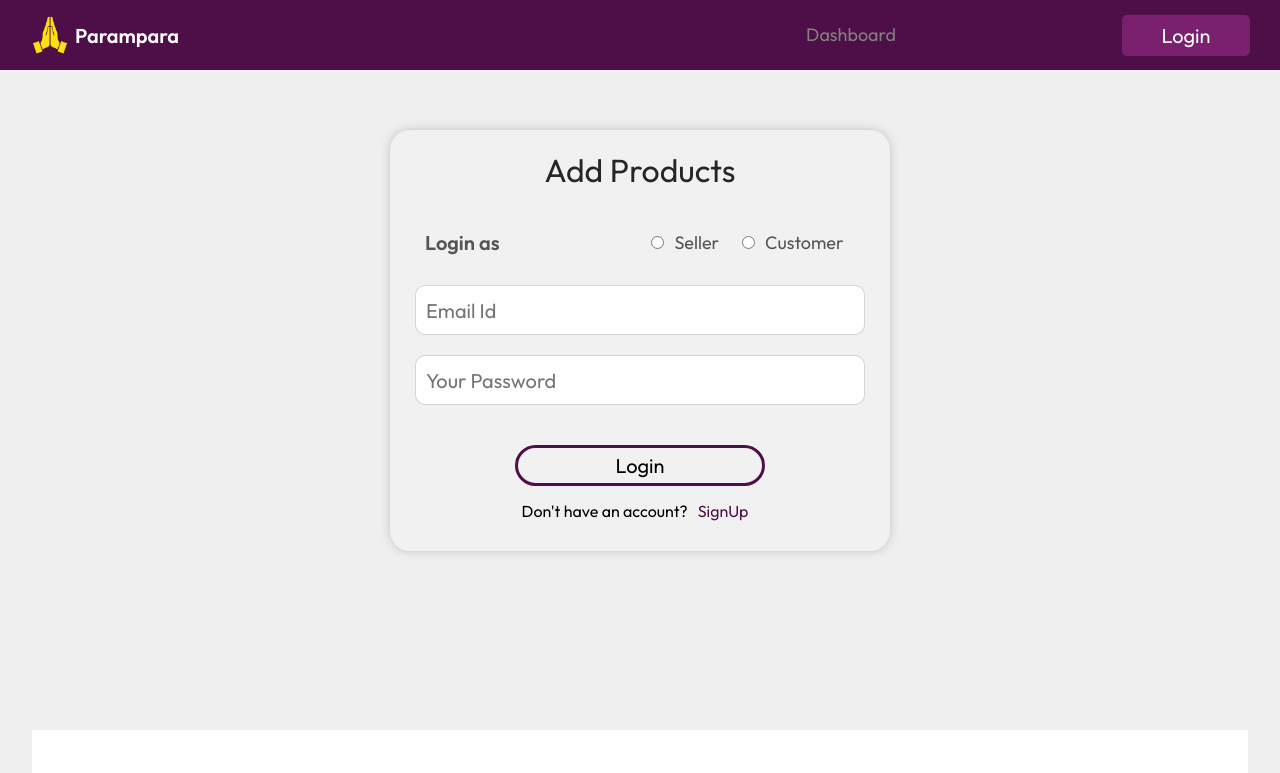
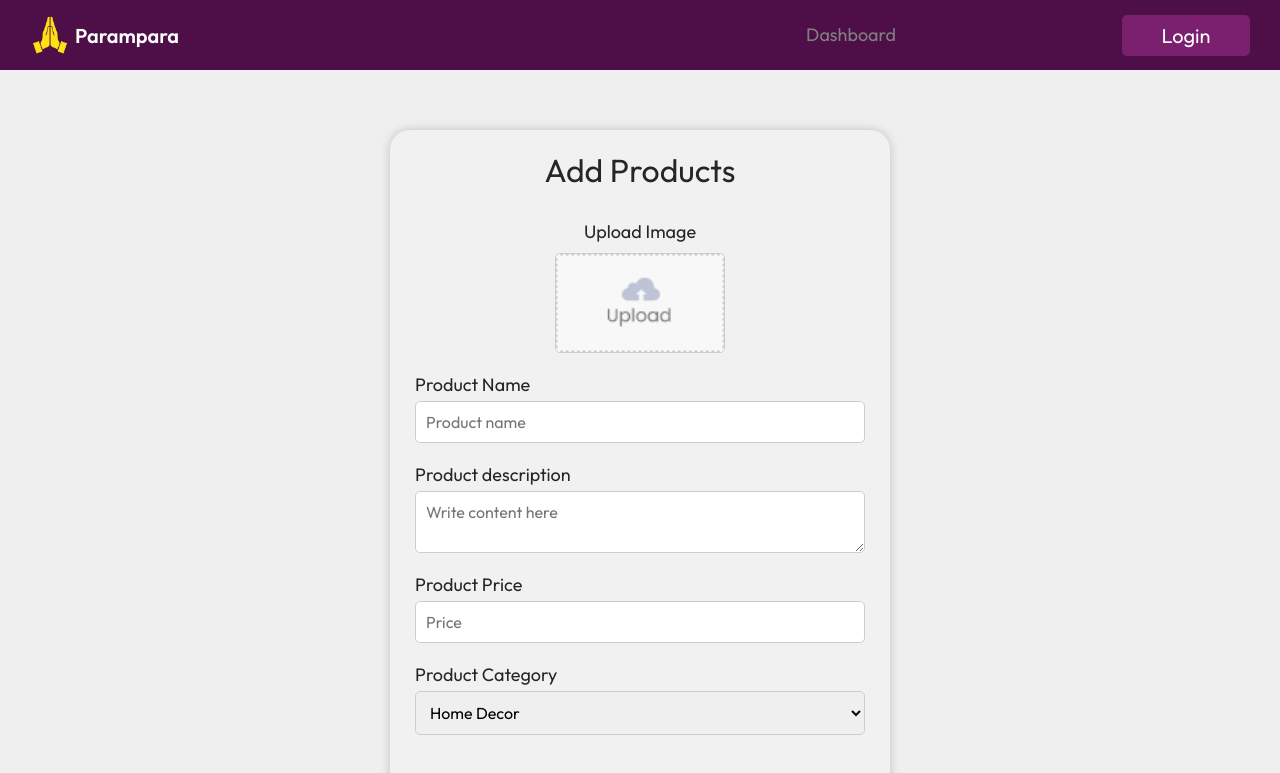
Before and after one commit to JayantSharma17/ExpenseTracker, a React (Vite) app: page /addproduct in a window 1280 px wide. Shown: the top 773 px of the page. Built offline with nearby package versions, Linux system fonts and the light colour scheme.

Commit message:
add product page

```diff
--- a/src/components/AddProduct.jsx
+++ b/src/components/AddProduct.jsx
@@ -1,83 +1,169 @@
 import React, { useState } from 'react'
 import { useNavigate,Link } from 'react-router-dom';
 import { BallTriangle } from "react-loader-spinner";
+import upload from "../assets/upload_area.png";
+import axios from "axios";
+import './CSS/AddProduct.css'
 const AddProduct = () => {
-
-    const [email, setEmail] = useState("");
-    const [password, setPassword] = useState("");
     const [loader, setLoader] = useState(false);
+    const [image, setImage] = useState(null);
+    const [data, setData] = useState({
+        name: "",
+        description: "",
+        price: "",
+        category: "Salad",
+      });
 
     const navigate = useNavigate();
 
-    const handleLogin = async () => {
+    const handleproduct = async () => {
+        // try {
+        //     console.log(email, password);
+        //     if (!email || !password) {
+        //         message("All input fields are required");
+        //         return;
+        //     }
+        //     setLoader(true);
+        //     const payload = { email, password };
+        //     let res = await axios.post(`${BaseURL}/product`, payload);
+        //     console.log(res.data.token);
+        //     console.log(res.data.customerId);
+        //     localStorage.setItem("token", res.data.token);
+        //     localStorage.setItem("customerId", res.data.customerId);
+        //     setLoader(false);
+        //     setReloadNavbar(!reloadNavbar);
+        //     message("Logged In successfully");
+        //     navigate("/");
+        // } catch (error) {
+        //     setLoader(false);
+        //     if (error.response) {
+        //         if (error.response.status === 400) {
+        //             message("Invalid product Credentials");
+        //         }
+        //     } else {
+        //         message("Network Error");
+        //     }
+        // }
+    };
+
+    const onChangeHandler = (event) => {
+        const name = event.target.name;
+        const value = event.target.value;
+        setData((prevData) => ({ ...prevData, [name]: value }));
+      };
+
+      const onSubmitHandler = async (e) => {
+        e.preventDefault();
+        const formData = new FormData();
+        formData.append("name", data.name);
+        formData.append("description", data.description);
+        formData.append("price", Number(data.price));
+        formData.append("category", data.category);
+        formData.append("image", image);
+
         try {
-            console.log(email, password);
-            if (!email || !password) {
-                message("All input fields are required");
-                return;
+          const response = await axios.post(`${url}/api/food/add`, formData);
+
+          if (response.status === 201) {
+            setData({
+              name: "",
+              description: "",
+              price: "",
+              category: "Salad",
+            });
+            setImage(null);
+            toast.success(response.data.message);
+          } else {
+            console.error('Failed to add the product:', response.data.message);
+            toast.error(response.data.message);
           }
-            setLoader(true);
-            const payload = { email, password };
-            let res = await axios.post(`${BaseURL}/login`, payload);
-            console.log(res.data.token);
-            console.log(res.data.customerId);
-            localStorage.setItem("token", res.data.token);
-            localStorage.setItem("customerId", res.data.customerId);
-            setLoader(false);
-            setReloadNavbar(!reloadNavbar);
-
-            // if (res.status === 200) {
-            message("Logged In successfully");
-            navigate("/");
-            // }
         } catch (error) {
-            setLoader(false);
           if (error.response) {
-                if (error.response.status === 400) {
-                    message("Invalid login Credentials");
-                }
+            console.error('Server responded with a status:', error.response.status);
+            console.error('Response data:', error.response.data);
+          } else if (error.request) {
+            console.error('No response received:', error.request);
           } else {
-                message("Network Error");
+            console.error('Error setting up the request:', error.message);
           }
         }
       };
+
     return (
-        <div className="login">
-            <div className="loginDiv">
+        <div className="product">
+            <div className="productDiv">
                 <h1>Add Products</h1>
-                <div className="roleDiv" id="roleDiv">
-                    <div className="roleLabel" id="roleLabel">
-                        {" "}
-                        Login as{" "}
+
+
+
+                <div className="add-image">
+                    <p>Upload Image</p>
+                    <label htmlFor="image">
+                        <img
+                            src={!image ? upload : URL.createObjectURL(image)}
+                            alt=""
+                        />
+                    </label>
+                    <input
+                        type="file"
+                        id="image"
+                        name="image"
+                        onChange={(e) => setImage(e.target.files[0])}
+                        hidden
+                        required
+                    />
                 </div>
-                    <div className="roleRadio" id="roleRadio">
-                        <div>
-                            <input type="radio" id="seller" name="role" value="seller" />
-                            <label htmlFor="seller">Seller</label>
-                        </div>
-                        <div>
-                            <input type="radio" id="customer" name="role" value="customer" />
-                            <label htmlFor="customer">Customer</label>
-                        </div>
-                    </div>
-                </div>
+                <div className="add-product-name">
+                    <p>Product Name</p>
                     <input
                         type="text"
-                    placeholder="Email Id"
-                    value={email}
-                    onChange={(e) => {
-                        setEmail(e.target.value);
-                    }}
+                        name="name"
+                        placeholder="Product name"
+                        onChange={onChangeHandler}
+                        value={data.name}
+                        required
                     />
+                </div>
+                <div className="add-product-description">
+                    <p>Product description</p>
+                    <textarea
+                        name="description"
+                        onChange={onChangeHandler}
+                        value={data.description}
+                        rows={2}
+                        placeholder="Write content here"
+                        required
+                    />
+                </div>
+                <div className="add-product-price">
+                    <p>Product Price</p>
                     <input
-                    type="text"
-                    placeholder="Your Password"
-                    value={password}
-                    onChange={(e) => {
-                        setPassword(e.target.value);
-                    }}
+                        type="number"
+                        name="price"
+                        placeholder='Price'
+                        onChange={onChangeHandler}
+                        value={data.price}
+                        required
                     />
+                </div>
+                <div className="add-product-category">
+                    <p>Product Category</p>
+                    <select
+                        name="category"
+                        id="category"
+                        onChange={onChangeHandler}
+                        value={data.category}
+                        required
+                    >
+                        <option value="Home Decor">Home Decor</option>
+                        <option value="Kitchen">Kitchen</option>
+                        <option value="clothing">Clothing</option>
 
+
+
+
+                    </select>
+                </div>
                 <BallTriangle
                     height={50}
                     width={50}
@@ -88,10 +174,8 @@ const AddProduct = () => {
                     wrapperClass=""
                     visible={loader}
                 />
-                <button onClick={handleLogin}>{" Login "}</button>
-                <p>
-                    Don't have an account?<Link to={"/register"}>SignUp</Link>
-                </p>
+                <button onClick={handleproduct}>{" product "}</button>
+
             </div>
         </div>
     )
--- /dev/null
+++ b/src/components/CSS/AddProduct.css
@@ -0,0 +1,167 @@
+.product {
+    width: 95vw;
+    min-height: 80vh;
+    margin-left: auto;
+    margin-right: auto;
+    border-radius: 30px;
+    margin-top: 10px;
+    background-position: center;
+    background-repeat: no-repeat;
+    background-size: cover;
+}
+
+.productDiv {
+    margin-top: 50px;
+    width: 500px;
+    margin-left: auto;
+    margin-right: auto;
+    display: flex;
+    align-items: center;
+    justify-content: flex-start;
+    flex-direction: column;
+    background-color: #ffffff2d;
+    box-shadow: 0px 0px 10px rgba(128, 128, 128, 0.405);
+    backdrop-filter: blur(10px);
+    border-radius: 20px;
+    padding-bottom: 20px;
+}
+
+.productDiv > h1 {
+    color: #262626;
+    font-weight: normal;
+    margin: 20px;
+}
+
+.productDiv > input {
+    width: 90%;
+    margin: 10px;
+    outline: none;
+    border: 0.5px solid rgba(60, 60, 60, 0.217);
+    border-radius: 10px;
+    background-color: rgb(255, 255, 255);
+    font-size: 20px;
+    padding-left: 10px;
+    height: 50px;
+    color: rgb(0, 0, 0);
+}
+
+.add-image {
+    display: flex;
+    flex-direction: column;
+    align-items: center;
+    width: 90%;
+    margin: 10px;
+}
+
+.add-image > p {
+    font-size: 18px;
+    color: #262626;
+    margin-bottom: 10px;
+}
+
+.add-image > label {
+    display: flex;
+    align-items: center;
+    justify-content: center;
+    /* width: 100px; */
+    height: 100px;
+    border: 1px solid #ccc;
+    border-radius: 5px;
+    cursor: pointer;
+    overflow: hidden;
+}
+
+.add-image > label > img {
+    width: 100%;
+    height: 100%;
+    object-fit: cover;
+}
+
+.add-image > input {
+    display: none;
+}
+
+.add-product-name,
+.add-product-description,
+.add-product-price,
+.add-product-category {
+    display: flex;
+    flex-direction: column;
+    width: 90%;
+    margin: 10px;
+}
+
+.add-product-name > p,
+.add-product-description > p,
+.add-product-price > p,
+.add-product-category > p {
+    font-size: 18px;
+    color: #262626;
+    margin-bottom: 5px;
+}
+
+.add-product-name > input,
+.add-product-description > textarea,
+.add-product-price > input {
+    width: 100%;
+    padding: 10px;
+    border: 1px solid #ccc;
+    border-radius: 5px;
+    font-size: 16px;
+}
+
+.add-product-category > select {
+    width: 100%;
+    padding: 10px;
+    border: 1px solid #ccc;
+    border-radius: 5px;
+    font-size: 16px;
+}
+
+.productDiv > button {
+    font-size: 20px;
+    padding: 5px;
+    padding-left: 10px;
+    padding-right: 10px;
+    color: rgb(0, 0, 0);
+    border: 3px solid #4E0E47;
+    background-color: transparent;
+    border-radius: 30px;
+    min-width: 50%;
+    margin-top: 30px;
+}
+
+.productDiv > button:hover {
+    background-color: #4E0E47;
+    color: white;
+}
+
+.productDiv > p {
+    color: rgb(0, 0, 0);
+    font-weight: normal;
+    margin: 15px;
+    margin-bottom: 30px;
+}
+
+.productDiv > p > a {
+    color: #4E0E47;
+    font-weight: normal;
+    margin: 10px;
+    text-decoration: none;
+}
+
+@media only screen and (max-width: 600px) {
+    .productDiv {
+        margin-top: 50px;
+        width: 90vw;
+        margin-left: auto;
+        margin-right: auto;
+        display: flex;
+        align-items: center;
+        justify-content: flex-start;
+        flex-direction: column;
+        background-color: rgba(0, 0, 0, 0.541);
+        backdrop-filter: blur(10px);
+        border-radius: 20px;
+    }
+}
```
Also changed, not shown: src/assets/upload_area.png (added). Lines whose indentation alone changed are shown as unchanged.
